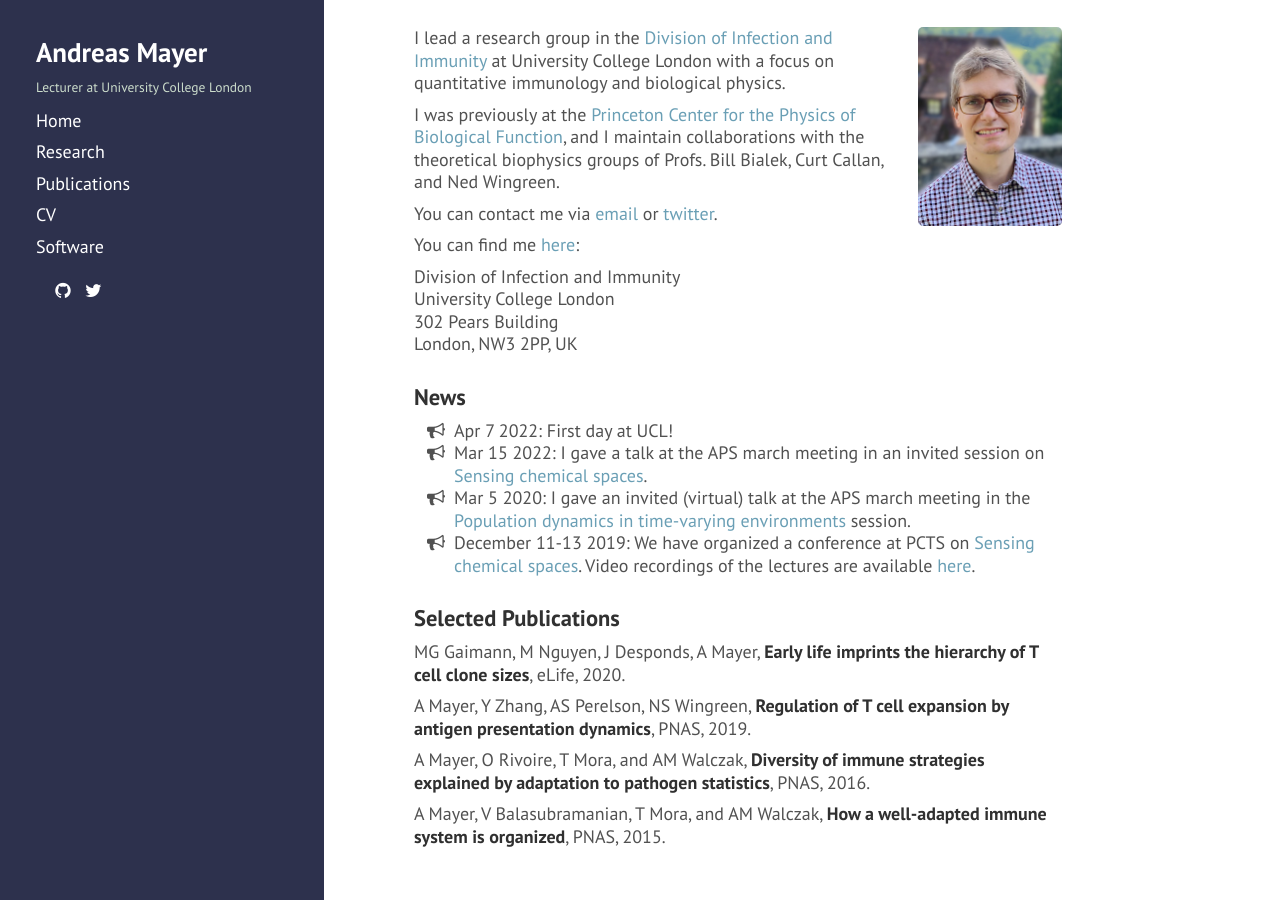
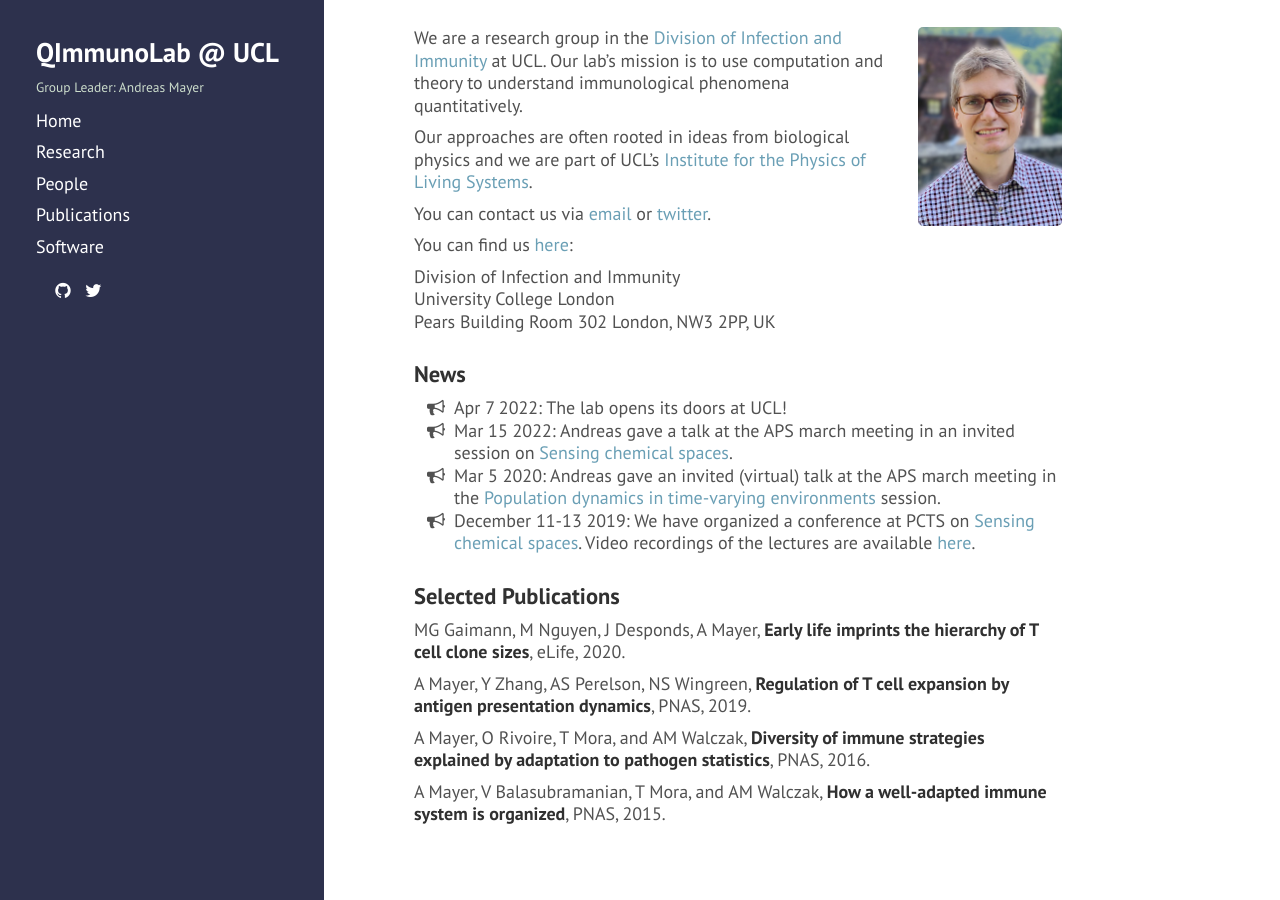
Before and after one commit to andim/andim.github.io, a Jekyll site: the page built from index.md, in a window 1280 px wide. Built offline with Jekyll 4.4.1, drawn with Linux system fonts in a browser that asks for light colours; nearby versions of some CDN libraries; a style sheet for code colours, icons or effects is not loaded.

Commit message:
updated group homepage

```diff
--- a/_config.yml
+++ b/_config.yml
@@ -6,9 +6,9 @@ highlighter:      rouge
 permalink:        pretty
 
 # Setup
-title:            Andreas Mayer
+title:            QImmunoLab @ UCL
 tagline:          'Quantitative Immunology @ UCL'
-description:      'Lecturer at University College London'
+description:      'Group Leader: Andreas Mayer'
 url:              http://andim.github.io/
 baseurl:          /
 
--- a/index.md
+++ b/index.md
@@ -5,24 +5,24 @@ order: 1
 ---
 
 <img style="width:8em;margin-left:1em;border-radius:5px" src="images/andreasmayer.jpg" align="right">
-I lead a research group in the [Division of Infection and Immunity](https://www.ucl.ac.uk/infection-immunity/) at University College London with a focus on quantitative immunology and biological physics.
+We are a research group in the [Division of Infection and Immunity](https://www.ucl.ac.uk/infection-immunity/) at UCL. Our lab's mission is to use computation and theory to understand immunological phenomena quantitatively.
 
-I was previously at the [Princeton Center for the Physics of Biological Function](https://biophysics.princeton.edu/), and I maintain collaborations with the theoretical biophysics groups of Profs. Bill Bialek, Curt Callan, and Ned Wingreen.
+Our approaches are often rooted in ideas from biological physics and we are part of UCL's [Institute for the Physics of Living Systems](https://www.ucl.ac.uk/physics-living-systems/).
 
-You can contact me via [email](mailto:andimscience@gmail.com) or [twitter](http://twitter.com/andimscience).
+You can contact us via [email](mailto:andimscience@gmail.com) or [twitter](http://twitter.com/andimscience).
 
-You can find me [here](https://goo.gl/maps/RsAgTCkQwTSLdBVK7):
+You can find us [here](https://goo.gl/maps/RsAgTCkQwTSLdBVK7):
 
 Division of Infection and Immunity
 University College London
-302 Pears Building
+Pears Building Room 302
 London, NW3 2PP, UK
 
 ### News
 
-- Apr 7 2022: First day at UCL!
-- Mar 15 2022: I gave a talk at the APS march meeting in an invited session on [Sensing chemical spaces](https://meetings.aps.org/Meeting/MAR22/Session/F14).
-- Mar 5 2020: I gave an invited (virtual) talk at the APS march meeting in the [Population dynamics in time-varying environments](http://meetings.aps.org/Meeting/MAR20/Session/U27) session.
+- Apr 7 2022: The lab opens its doors at UCL!
+- Mar 15 2022: Andreas gave a talk at the APS march meeting in an invited session on [Sensing chemical spaces](https://meetings.aps.org/Meeting/MAR22/Session/F14).
+- Mar 5 2020: Andreas gave an invited (virtual) talk at the APS march meeting in the [Population dynamics in time-varying environments](http://meetings.aps.org/Meeting/MAR20/Session/U27) session.
 - December 11-13 2019: We have organized a conference at PCTS on [Sensing chemical spaces](http://pcts.princeton.edu/programs/past/sensing-chemical-spaces/122). Video recordings of the lectures are available [here](http://www.kaltura.com/tiny/opthb).
 {:.horn}
 
```
Also changed, not shown: people.md (added, +15 -0 lines), publications.md (+1 -1 lines), research.md (+3 -3 lines), shortcv.md (deleted, +0 -32 lines).
